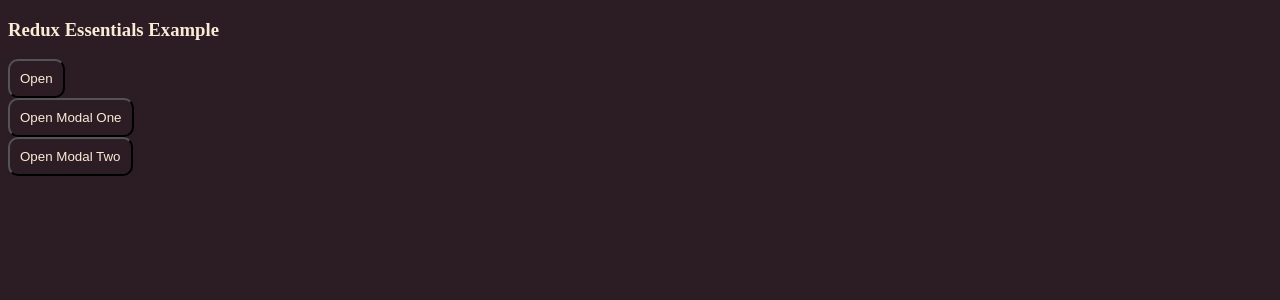
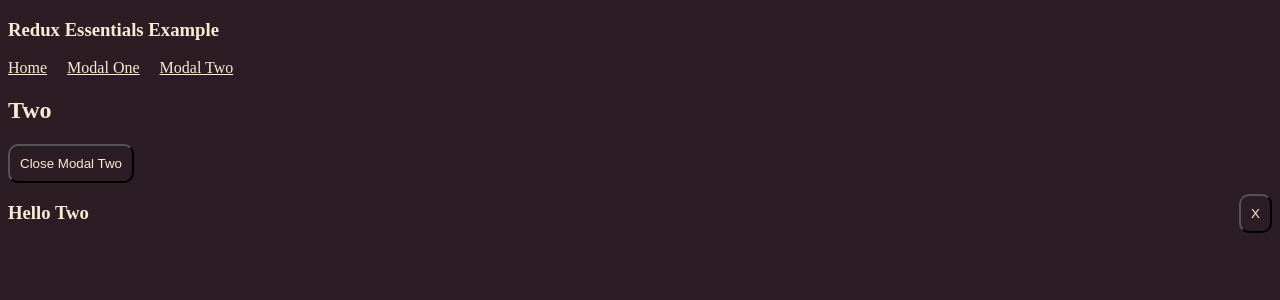
Before and after one commit to Mukhin001/forAmigo, a React (Vite) app: page /modalTwo in a window 1280 px wide. Both pictures are taken after a click on the button "Open Modal Two". Shown: the top 300 px of the page. Built offline with nearby package versions, Linux system fonts and the light colour scheme.

Commit message:
27.01ready

```diff
--- a/src/App.tsx
+++ b/src/App.tsx
@@ -1,60 +1,21 @@
 import { BrowserRouter as Router, Route, Routes } from 'react-router-dom'
 import { Navbar } from './components/NavBar';
-import { AddPostForm } from './features/posts/AddPostForm';
-import { changeDisplay } from "./features/posts/openFormSlice";
-import { useAppDispatch, useAppSelector } from './app/hooks';
-import Modal from './components/base/Modal';
-import { useState } from 'react';
+import ButtonModalOne from './components/base/ButtonModalOne';
+import ButtonModalTwo from './components/base/ButtonModalTwo';
+import ButtonForm from './features/buttonForm/ButtonForm';
 
 function App() {
-    const openForm = useAppSelector(state => state.openForm.value);
-    const dispatch = useAppDispatch();
-
-    const [title, setTitle] = useState('');
-    const [p, setP] = useState('');
-    const [openModal, setOpenModal] = useState(false);
-
-
-    function opemModalOneFn() {
-        setOpenModal(true);
-        setTitle('Model One');
-        setP('ONE');
-    };
-
-    function opemModalOTwoFn() {
-        setOpenModal(true);
-        setTitle('Model Two');
-        setP('Two');
-    };
 
     return (
         <Router>
         <Navbar />
         <div className="App">
-            <section>
-                <button
-                    onClick={() => dispatch(changeDisplay())}>{openForm ? 'Close' : 'Open'}</button>
-            </section>
 
-            <section>
-                <button
-                    onClick={opemModalOneFn}
-                >Open Modal One</button>
-            </section>
 
-            <section>
-                <button onClick={opemModalOTwoFn}>Open Modal Two</button>
-            </section>
             <Routes>
-            <Route
-                path="/"
-                element={
-                <>
-                    {openForm && <AddPostForm />}
-                    {openModal && <Modal title={title} p={p} setOpenModal={setOpenModal} />}
-                </>
-                }
-            ></Route>
+            <Route path="/" element={<ButtonForm />} />
+            <Route path='/modalone' element={<ButtonModalOne />}/>
+            <Route path='/modalTwo' element={<ButtonModalTwo />} />
             </Routes>
         </div>
         </Router>
--- a/src/components/NavBar.tsx
+++ b/src/components/NavBar.tsx
@@ -1,13 +1,20 @@
+import { Link } from "react-router-dom";
 
 export const Navbar = () => {
 
     return (
-        <nav>
+        <nav style={{marginBottom: 20}}>
             <section>
                 <h1>Redux Essentials Example</h1>
-
-                <div className="navContent">
-                <div className="navLinks"></div>
+                <div
+                    style={{
+                        display: 'flex',
+                        gap: 20
+                    }}
+                >
+                    <Link to='/'>Home</Link>
+                    <Link to='/modalone' >Modal One</Link>
+                    <Link to='/modaltwo' >Modal Two</Link>
                 </div>
             </section>
         </nav>
--- /dev/null
+++ b/src/components/base/ButtonModalOne.tsx
@@ -0,0 +1,20 @@
+import { useState } from "react";
+import Modal from "./Modal";
+
+const ButtonModalOne = () => {
+    const [clickState, setClickState] = useState(false);
+
+
+    return (
+        <section>
+            <h2>One</h2>
+            <button onClick={() => setClickState(!clickState)}>{clickState ? 'Close Modal One' : 'Open Modal One'}</button>
+            {clickState &&
+                <Modal setClickState={setClickState}>
+                    <h3>Hello One</h3>
+                </Modal>}
+        </section>
+     );
+};
+
+export default ButtonModalOne;
--- /dev/null
+++ b/src/components/base/ButtonModalTwo.tsx
@@ -0,0 +1,19 @@
+import Modal from "./Modal";
+import { useState } from "react";
+
+const ButtonModalTwo = () => {
+    const [clickState, setClickState] = useState(false);
+
+    return (
+        <section>
+            <h2>Two</h2>
+            <button onClick={() => setClickState(!clickState)}>{clickState ? 'Close Modal Two' : 'Open Modal Two'}</button>
+            {clickState &&
+                <Modal setClickState={setClickState}>
+                     <h3>Hello Two</h3>
+                </Modal>}
+        </section>
+     );
+};
+
+export default ButtonModalTwo;
--- a/src/components/base/Modal.tsx
+++ b/src/components/base/Modal.tsx
@@ -1,22 +1,11 @@
-interface PropsPerent {
-    title: string,
-    p: string,
-    setOpenModal: React.Dispatch<React.SetStateAction<boolean>>,
-};
 
-const Modal = ({ title, p, setOpenModal }: PropsPerent) => {
+
+const Modal = (props: any) => {
+
     return (
-        <section
-            style={{
-                border: '2px solid white',
-                borderRadius: 10,
-            }}
-        >
-            <div style={{display: 'flex', justifyContent: 'flex-end'}}>
-                <button onClick={() => setOpenModal(false)}>X</button>
-            </div>
-            <h2>{title}</h2>
-            <p>{p}</p>
+        <section style={{display: 'flex', justifyContent: 'space-between', alignItems: 'center'}}>
+            {props.children}
+            <button onClick={() => props.setClickState(false)}>X</button>
         </section>
      );
 };
--- /dev/null
+++ b/src/features/buttonForm/ButtonForm.tsx
@@ -0,0 +1,23 @@
+import { changeDisplay } from "../../features/posts/openFormSlice";
+import { useAppDispatch, useAppSelector } from '../../app/hooks';
+import { AddPostForm } from "../posts/AddPostForm";
+import { useState } from "react";
+
+const ButtonForm = () => {
+    const openForm = useAppSelector(state => state.openForm.value);
+    const dispatch = useAppDispatch();
+    const [title, setTitle] = useState('');
+    const [content, setContent] = useState('');
+
+    return (
+        <section>
+            <button
+                onClick={() => dispatch(changeDisplay())}>{openForm ? 'Close' : 'Open'}
+            </button>
+
+            {openForm && <AddPostForm title={title} setTitle={setTitle} content={content} setContent={setContent}/> }
+        </section>
+     );
+};
+
+export default ButtonForm;
--- a/src/features/posts/AddPostForm.tsx
+++ b/src/features/posts/AddPostForm.tsx
@@ -1,5 +1,4 @@
 import React from 'react';
-
 import { useAppDispatch } from '../../app/hooks';
 import { changeDisplay } from './openFormSlice';
 
@@ -12,13 +11,22 @@
   readonly elements: AddPostFormFields
 };
 
-export const AddPostForm = () => {
+interface PropsButtonForm {
+    title: string,
+    setTitle: React.Dispatch<React.SetStateAction<string>>,
+    content: string,
+    setContent: React.Dispatch<React.SetStateAction<string>>,
+};
+
+export const AddPostForm = ({ title, setTitle, content, setContent }: PropsButtonForm) => {
     const dispatch = useAppDispatch();
 
     const handleSubmit = (e: React.FormEvent<AddPostFormElements>) => {
         // Prevent server submission
-        e.preventDefault()
-        e.currentTarget.reset();
+        e.preventDefault();
+
+        setTitle('');
+        setContent('');
         dispatch(changeDisplay());
     };
 
@@ -33,13 +41,13 @@
                 margin: 10,
             }}>
                 <label htmlFor="postTitle">Post Title:</label>
-                <input type="text" id="postTitle" value={'title'} required
-                    onChange={(e) => ''}
+                <input type="text" id="postTitle" defaultValue={title} required
+                    onChange={(e) => setTitle(e.target.value)}
                 />
 
                 <label htmlFor="postContent">Content:</label>
-                <textarea id="postContent" name="postContent"  required
-                    onChange={e => e}
+                <textarea id="postContent" name="postContent" defaultValue={content} required
+                    onChange={e => setContent(e.target.value)}
                 />
                 <button>Save Post</button>
             </form>
--- a/src/index.css
+++ b/src/index.css
@@ -22,3 +22,7 @@
     padding: 10px;
     border-radius: 10px;
   }
+
+  a {
+    color: antiquewhite;
+  }
```
